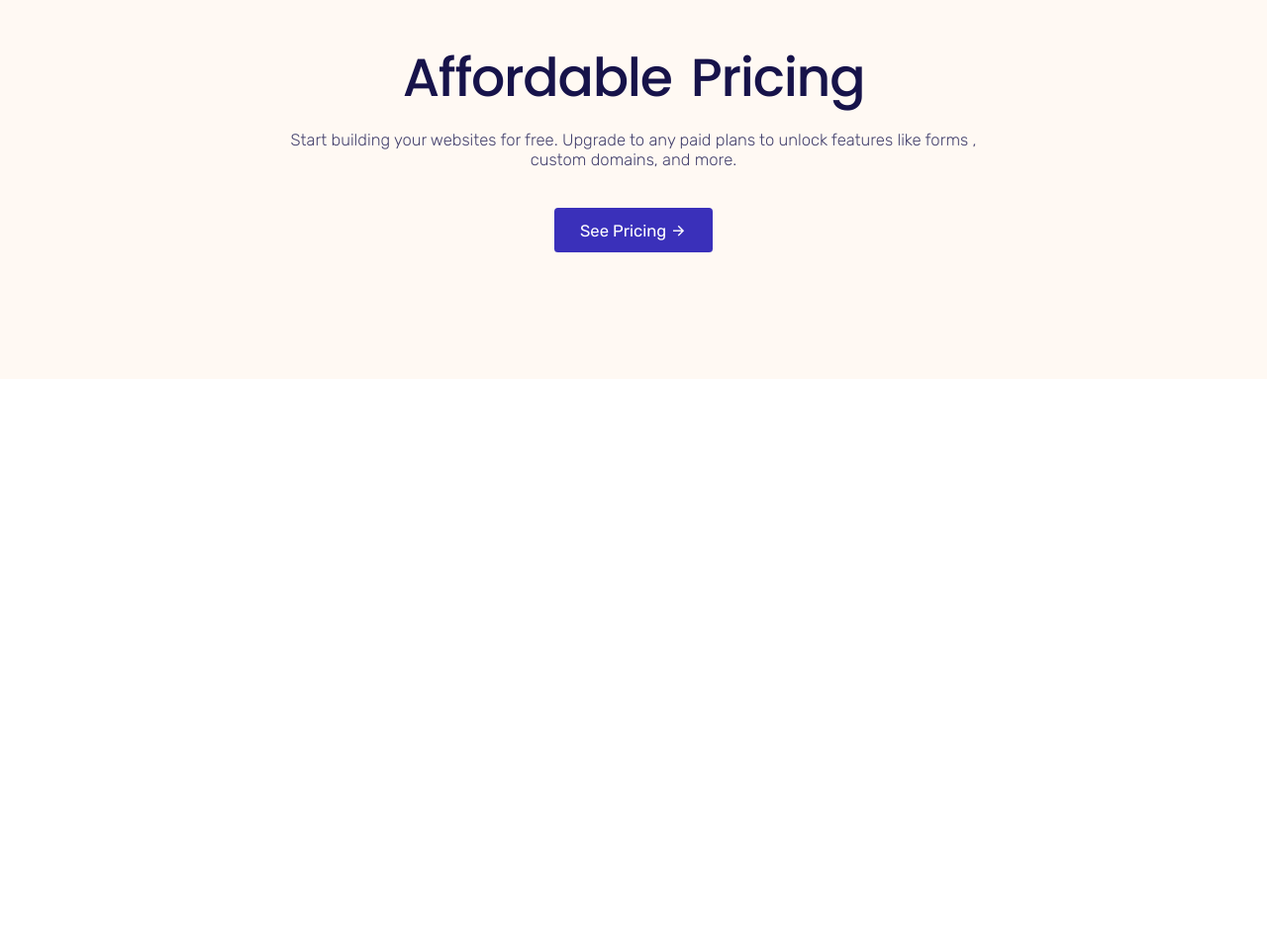
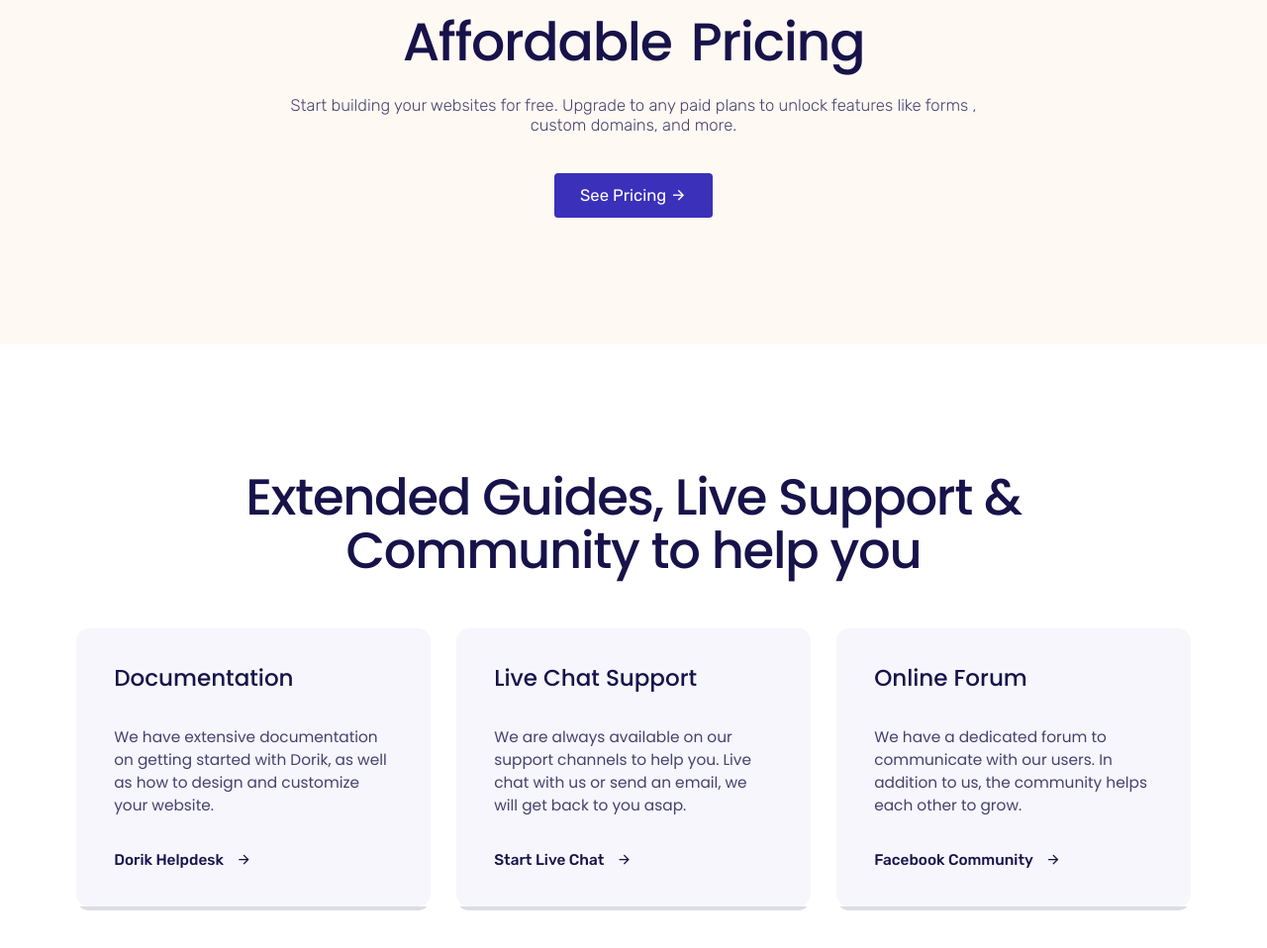
Before and after one commit to adibzamanbd/dorik-ai, a plain HTML site: page index.html in a window 1280 px wide. Shown: the part 7412-8370 px from the top of the page at 99% size. Before the commit the page ends 7898 px from the top, so only its background shows below. Drawn offline with nearby package versions, Linux system fonts and the light colour scheme.

Commit message:
services section added

```diff
--- a/assets/css/style.css
+++ b/assets/css/style.css
@@ -18,7 +18,10 @@ a {
   font-size: 1vw;
   font-family: "Rubik", sans-serif;
 }
-
+svg {
+  width: 2vw;
+  height: 2vw;
+}
 /* header start  */
 header {
   width: 100%;
@@ -1100,3 +1103,188 @@ main {
 .pricing-cont a:hover {
   background-color: #17134a;
 }
+/* services section start */
+.services {
+  width: 100%;
+  height: 100%;
+  padding: 2vw 8%;
+  margin-bottom: 8vw;
+}
+/* services main container start */
+.services-main-cont {
+  display: flex;
+  align-items: center;
+  justify-content: center;
+  flex-direction: column;
+  gap: 4vw;
+}
+.services-main-cont h1 {
+  font-size: 4vw;
+  text-align: center;
+  font-weight: 500;
+  line-height: 4.2vw;
+  letter-spacing: -0.1vw;
+  color: #17134a;
+}
+/* services container start */
+.services-cont {
+  display: flex;
+  align-items: flex-start;
+  justify-content: center;
+  gap: 2vw;
+  background-color: #fff;
+}
+/* services box start */
+.services-box {
+  width: 28vw;
+  background-color: #f6f6fc;
+  height: 22vw;
+  padding: 3vw;
+  display: flex;
+  align-items: flex-start;
+  justify-content: space-between;
+  flex-direction: column;
+  gap: 1.5vw;
+  border-radius: 1vw;
+  cursor: pointer;
+  position: relative;
+  text-decoration: none;
+}
+.services-box h2 {
+  font-size: 1.8vw;
+  font-weight: 500;
+  color: #17134a;
+  line-height: 2vw;
+}
+.services-box p {
+  font-size: 1.2vw;
+  font-weight: 400;
+  color: #45426e;
+}
+.services-box a {
+  font-size: 1.2vw;
+  font-weight: 500;
+  color: #17134a;
+  display: flex;
+  align-items: center;
+  justify-content: center;
+  gap: 1vw;
+}
+
+/* services 1 strt  */
+.ser-1 a:hover {
+  color: #8c3bfc;
+}
+.ser-1::before {
+  content: "";
+  position: absolute;
+  width: 100%;
+  height: 100%;
+  background-color: #8b3bfc49;
+  top: 0;
+  left: 0;
+  transform-origin: right;
+  transform: scaleX(0);
+  transition: transform 0.3s ease-in-out;
+  z-index: -1;
+  padding-top: 0.3vw;
+  border-radius: 2vw;
+}
+.ser-1::after {
+  content: "";
+  position: absolute;
+  width: 100%;
+  height: 100%;
+
+  background-color: #45426e2f;
+  top: 0;
+  left: 0;
+  z-index: -3;
+  border-radius: 1vw;
+  padding-bottom: 0.3vw;
+  transform: scaleX(1);
+}
+.ser-1:hover::before {
+  transform-origin: left;
+  transform: scaleX(1);
+  background-color: #8c3bfc;
+  border-radius: 1vw;
+}
+/* services box 2 satrt  */
+.ser-2 a:hover {
+  color: #de238e;
+}
+.ser-2::before {
+  content: "";
+  position: absolute;
+  width: 100%;
+  height: 100%;
+  background-color: #de238d4b;
+  top: 0;
+  left: 0;
+  transform-origin: right;
+  transform: scaleX(0);
+  transition: transform 0.3s ease-in-out;
+  z-index: -1;
+  padding-top: 0.3vw;
+  border-radius: 2vw;
+}
+.ser-2::after {
+  content: "";
+  position: absolute;
+  width: 100%;
+  height: 100%;
+
+  background-color: #45426e2f;
+  top: 0;
+  left: 0;
+  z-index: -3;
+  border-radius: 1vw;
+  padding-bottom: 0.3vw;
+  transform: scaleX(1);
+}
+.ser-2:hover::before {
+  transform-origin: left;
+  transform: scaleX(1);
+  background-color: #de238e;
+  border-radius: 1vw;
+}
+/* services box 3 start  */
+.ser-3 a:hover {
+  color: #ffcc85;
+}
+.ser-3::before {
+  content: "";
+  position: absolute;
+  width: 100%;
+  height: 100%;
+  background-color: #ffcc859c;
+  top: 0;
+  left: 0;
+  transform-origin: right;
+  transform: scaleX(0);
+  transition: transform 0.3s ease-in-out;
+  z-index: -1;
+  padding-top: 0.3vw;
+  border-radius: 2vw;
+}
+.ser-3::after {
+  content: "";
+  position: absolute;
+  width: 100%;
+  height: 100%;
+
+  background-color: #45426e2f;
+  top: 0;
+  left: 0;
+  z-index: -3;
+  border-radius: 1vw;
+  padding-bottom: 0.3vw;
+  transform: scaleX(1);
+}
+.ser-3:hover::before {
+  transform-origin: left;
+  transform: scaleX(1);
+  background-color: #ffcc85;
+  border-radius: 1vw;
+}
--- a/index.html
+++ b/index.html
@@ -1251,5 +1251,51 @@
         </a>
       </div>
     </section>
+    <!-- services section start  -->
+    <section class="services">
+      <!-- services main container start  -->
+      <div class="services-main-cont">
+        <h1>Extended Guides, Live Support & Community to help you</h1>
+        <!-- services container start  -->
+        <div class="services-cont">
+          <!-- services box 1 start  -->
+          <div class="services-box ser-1">
+            <h2>Documentation</h2>
+            <p>
+              We have extensive documentation on getting started with Dorik, as
+              well as how to design and customize your website.
+            </p>
+            <a href="#">
+              Dorik Helpdesk
+              <i class="ri-arrow-right-line"></i>
+            </a>
+          </div>
+          <!-- services box 2 start  -->
+          <div class="services-box ser-2">
+            <h2>Live Chat Support</h2>
+            <p>
+              We are always available on our support channels to help you. Live
+              chat with us or send an email, we will get back to you asap.
+            </p>
+            <a href="#">
+              Start Live Chat
+              <i class="ri-arrow-right-line"></i>
+            </a>
+          </div>
+          <!-- services box 3 start  -->
+          <div class="services-box ser-3">
+            <h2>Online Forum</h2>
+            <p>
+              We have a dedicated forum to communicate with our users. In
+              addition to us, the community helps each other to grow.
+            </p>
+            <a href="#">
+              Facebook Community
+              <i class="ri-arrow-right-line"></i>
+            </a>
+          </div>
+        </div>
+      </div>
+    </section>
   </body>
 </html>
```
